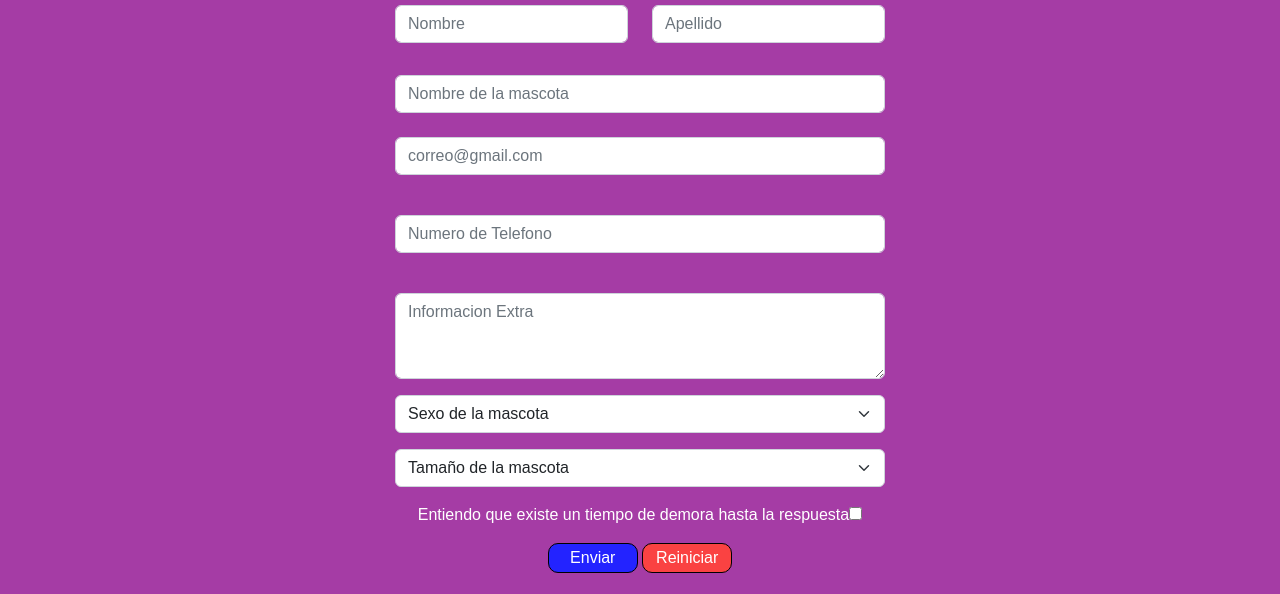
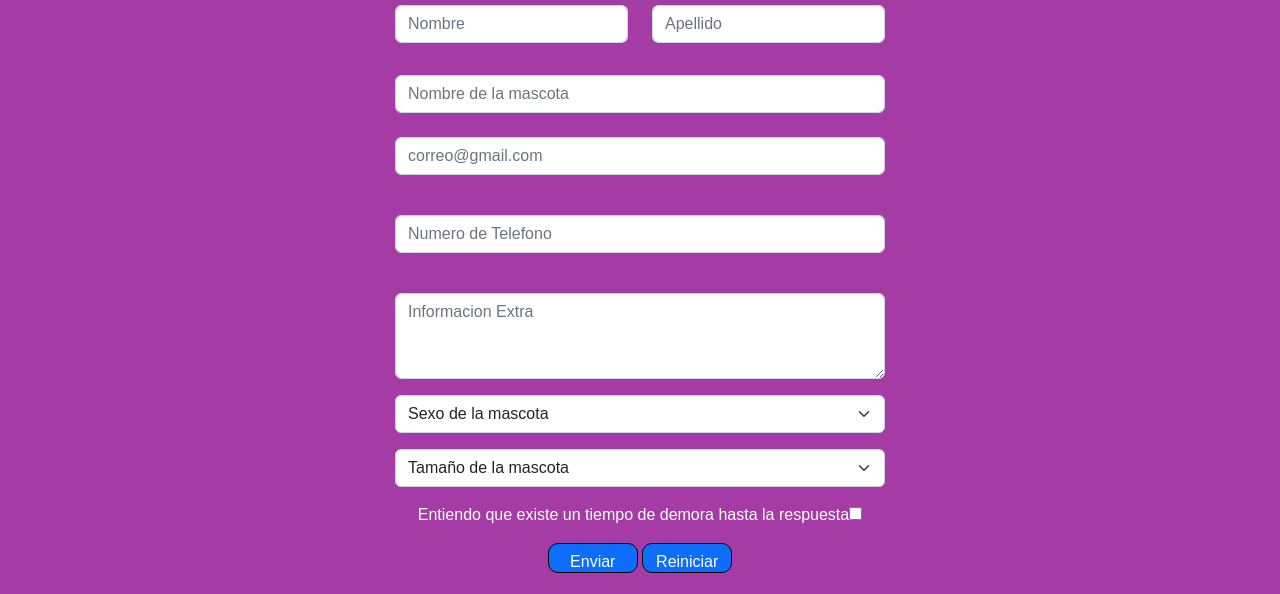
Before and after one commit to NeroStriker/Guarderia-Canina--Ezequiel-Benavides, a website: page pages/contacto.html in a window 1280 px wide. Shown: the part 112-706 px from the top of the page. Drawn offline with nearby package versions, Linux system fonts and the light colour scheme.

Commit message:
fix buttons

```diff
--- a/pages/contacto.html
+++ b/pages/contacto.html
@@ -85,8 +85,8 @@
                             </select>
                             <p>Entiendo que existe un tiempo de demora hasta la respuesta<input type="checkbox" name="Aceptar" value="1"/></p>
                             <div class="pb-3">
-                              <input type="submit" class="btn-custom btn-enviar" value="Enviar">
-                              <input type="reset" class="btn-custom btn-reset" value="Reiniciar">
+                              <input type="submit" class="btn-custom btn btn-primary" value="Enviar">
+                              <input type="reset" class="btn-custom btn btn-primary" value="Reiniciar">
                             </div>
                         </div>
                     </fieldset>
--- a/scss/paginas/contacto.scss
+++ b/scss/paginas/contacto.scss
@@ -29,14 +29,7 @@
     width: 90px;
     animation: fadeBottom 1s ease;
 }
-.btn-enviar{
-    @extend .btn-custom;
-    background-color: #2323ff;
-}
-.btn-reset{
-    @extend .btn-custom;
-    background-color: #fa4242;
-}
+
 @keyframes fadeBottom{
     0%{
         opacity: 0;
```
